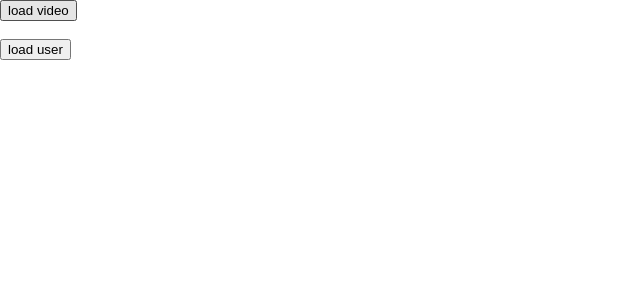
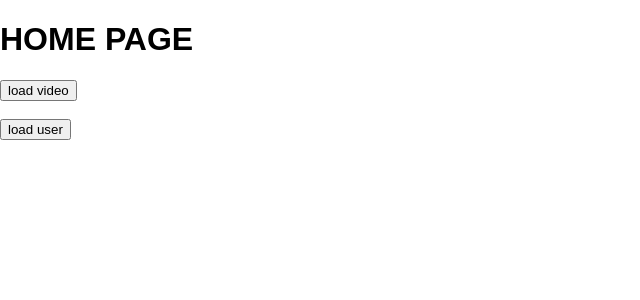
Before and after one commit to MostlyFocusedMike/slides-front, a React (Create React App) app: page / in a window 1280 px wide. Shown: the top 300 px of the page, without its empty margins (0-640 px from the left). Built offline with nearby package versions, Linux system fonts and the light colour scheme; what normalizr would draw is missing.

Commit message:
create home component

```diff
--- a/src/App.js
+++ b/src/App.js
@@ -1,28 +1,16 @@
-import React, { Component } from 'react';
-import { connect } from 'react-redux';
+import React from 'react';
+import { BrowserRouter as Router, Route } from 'react-router-dom'
 import './App.css';
-import {loadVideo, loadUser} from './store'
-import { BrowserRouter as Router, Route, Redirect } from 'react-router-dom'
+import Home from './components/Home'
 
-class App extends Component {
+class App extends React.Component {
   render() {
     console.log(this.props);
     return (
       <div className="App">
-       <button onClick={() => this.props.loadVideo(12)}>load video</button>
-       <br />
-       <br />
-       <button onClick={() => this.props.loadUser(18)}>load user</button>
-
+        <Home />
       </div>
     );
   }
 }
-
-const mapStateToProps = (state) => ({
-  video: state.video,
-  user: state.user
-})
-
-
-export default connect(mapStateToProps, {loadVideo,loadUser})(App);
+export default App
--- /dev/null
+++ b/src/components/Home.js
@@ -0,0 +1,26 @@
+import React from "react"
+import { connect } from 'react-redux';
+
+import {loadVideo, loadUser} from '../store'
+
+class Home extends React.Component {
+  render() {
+    return (
+      <div>
+       <h1> HOME PAGE </h1>
+       <button onClick={() => this.props.loadVideo(12)}>load video</button>
+       <br />
+       <br />
+       <button onClick={() => this.props.loadUser(18)}>load user</button>
+      </div>
+    )
+  }
+}
+
+const mapStateToProps = (state) => ({
+  video: state.video,
+  user: state.user
+})
+
+
+export default connect(mapStateToProps, {loadVideo,loadUser})(Home);
```
Also changed, not shown: 1 other file (tests, documents, lock files or other folders).
